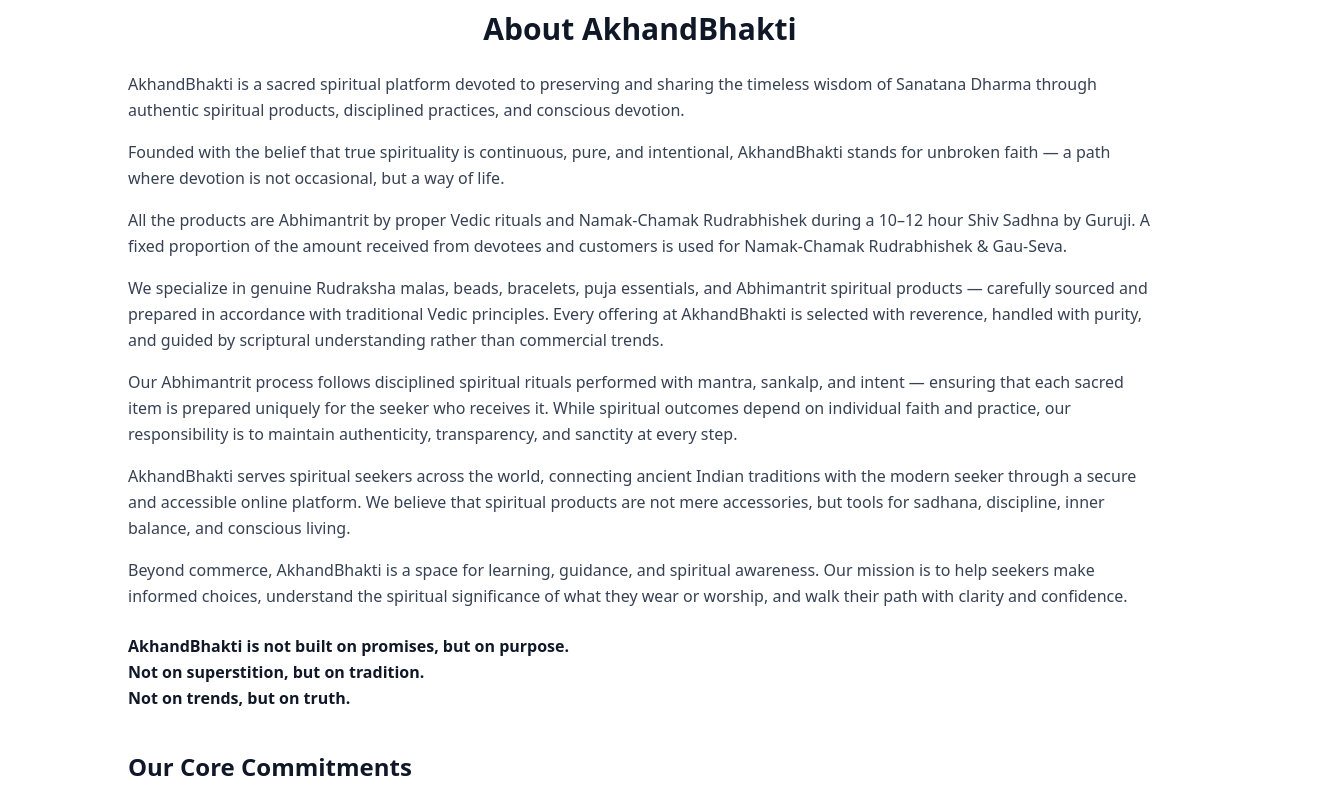
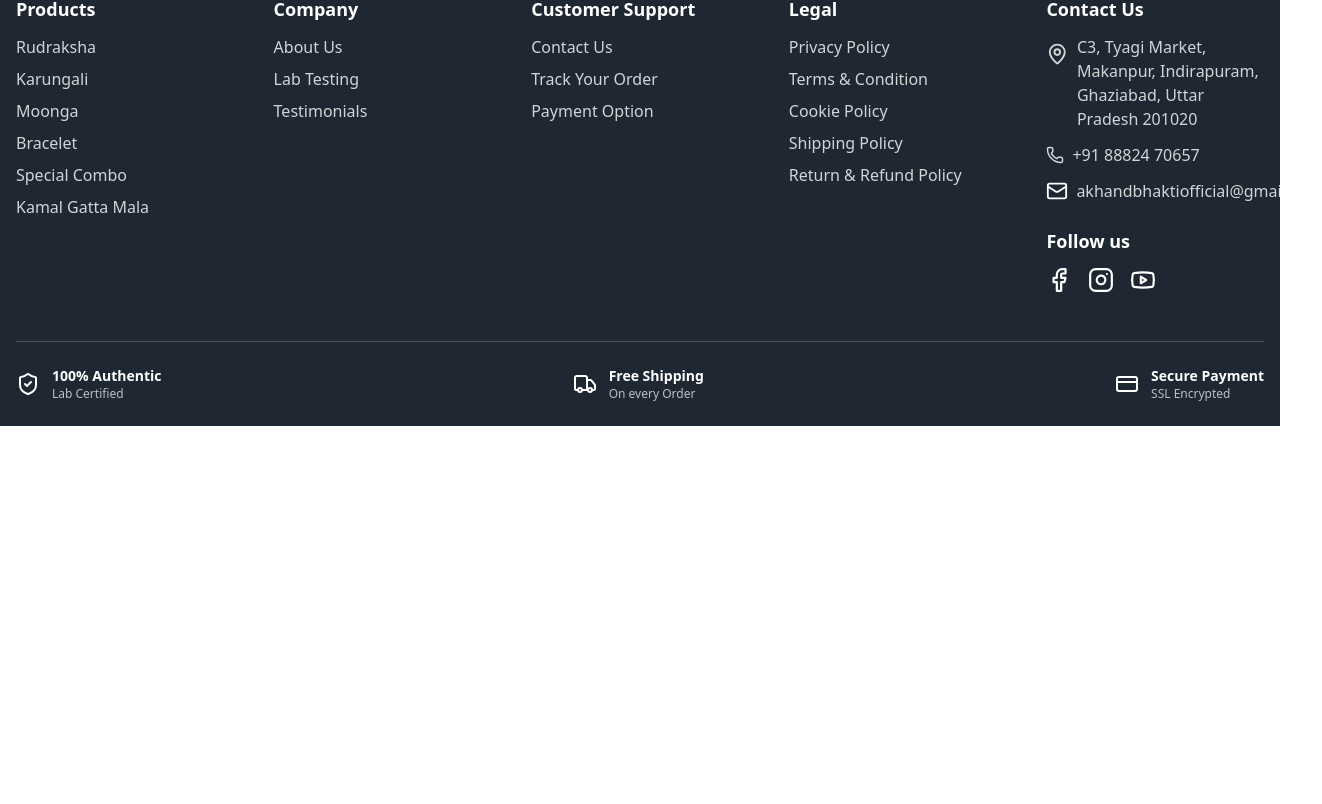
Before and after one commit to Akhand-Bhakti/akhandbhakti-frontend, a Next.js app: page /about in a window 1280 px wide. Shown: the part 3216-4020 px from the top of the page, 1322 px wide, since content can reach past the window. After the commit the page ends 3642 px from the top, so only its background shows below. Built offline with nearby package versions, Linux system fonts and the light colour scheme; no server answers.

Commit message:
updated about section

```diff
--- a/src/app/about/page.tsx
+++ b/src/app/about/page.tsx
@@ -216,86 +216,6 @@
           </div>
         </div>
       </section>
-      {/* ================= FULL ABOUT TEXT (ALL IN ONE PLACE) ================= */}
-      <section className="py-20 px-6 bg-white">
-        <div className="max-w-5xl mx-auto">
-          <h2 className="text-3xl font-bold text-gray-900 text-center">
-            About AkhandBhakti
-          </h2>
-
-          <p className="mt-6 text-gray-700 leading-relaxed">
-            AkhandBhakti is a sacred spiritual platform devoted to preserving
-            and sharing the timeless wisdom of Sanatana Dharma through authentic
-            spiritual products, disciplined practices, and conscious devotion.
-          </p>
-
-          <p className="mt-4 text-gray-700 leading-relaxed">
-            Founded with the belief that true spirituality is continuous, pure,
-            and intentional, AkhandBhakti stands for unbroken faith — a path
-            where devotion is not occasional, but a way of life.
-          </p>
-
-          <p className="mt-4 text-gray-700 leading-relaxed">
-            All the products are Abhimantrit by proper Vedic rituals and
-            Namak-Chamak Rudrabhishek during a 10–12 hour Shiv Sadhna by Guruji.
-            A fixed proportion of the amount received from devotees and
-            customers is used for Namak-Chamak Rudrabhishek & Gau-Seva.
-          </p>
-
-          <p className="mt-4 text-gray-700 leading-relaxed">
-            We specialize in genuine Rudraksha malas, beads, bracelets, puja
-            essentials, and Abhimantrit spiritual products — carefully sourced
-            and prepared in accordance with traditional Vedic principles. Every
-            offering at AkhandBhakti is selected with reverence, handled with
-            purity, and guided by scriptural understanding rather than
-            commercial trends.
-          </p>
-
-          <p className="mt-4 text-gray-700 leading-relaxed">
-            Our Abhimantrit process follows disciplined spiritual rituals
-            performed with mantra, sankalp, and intent — ensuring that each
-            sacred item is prepared uniquely for the seeker who receives it.
-            While spiritual outcomes depend on individual faith and practice,
-            our responsibility is to maintain authenticity, transparency, and
-            sanctity at every step.
-          </p>
-
-          <p className="mt-4 text-gray-700 leading-relaxed">
-            AkhandBhakti serves spiritual seekers across the world, connecting
-            ancient Indian traditions with the modern seeker through a secure
-            and accessible online platform. We believe that spiritual products
-            are not mere accessories, but tools for sadhana, discipline, inner
-            balance, and conscious living.
-          </p>
-
-          <p className="mt-4 text-gray-700 leading-relaxed">
-            Beyond commerce, AkhandBhakti is a space for learning, guidance, and
-            spiritual awareness. Our mission is to help seekers make informed
-            choices, understand the spiritual significance of what they wear or
-            worship, and walk their path with clarity and confidence.
-          </p>
-
-          <p className="mt-6 font-semibold text-gray-900 leading-relaxed">
-            AkhandBhakti is not built on promises, but on purpose.
-            <br />
-            Not on superstition, but on tradition.
-            <br />
-            Not on trends, but on truth.
-          </p>
-
-          <h3 className="mt-10 text-2xl font-bold text-gray-900">
-            Our Core Commitments
-          </h3>
-
-          <ul className="mt-4 space-y-2 text-gray-700 leading-relaxed">
-            <li>• Authentic & natural spiritual products</li>
-            <li>• Transparency in sourcing and certification</li>
-            <li>• Respect for Vedic traditions and practices</li>
-            <li>• Guidance over selling</li>
-            <li>• Faith with responsibility</li>
-          </ul>
-        </div>
-      </section>
     </main>
   );
 }
--- a/src/app/layout.tsx
+++ b/src/app/layout.tsx
@@ -3,6 +3,7 @@
 import Navbar from "@/components/Navbar/Navbar";
 import AuthProvider from "@/components/AuthProvider";
 import CartProvider from "@/components/cart/CartProvider";
+import Footer from "@/components/Footer";
 
 export const metadata: Metadata = {
   title: "Akhand Bhakti",
@@ -24,6 +25,7 @@
               <Navbar />
             </header>
             {children}
+            <Footer />
           </CartProvider>
         </AuthProvider>
       </body>
--- a/src/app/page.tsx
+++ b/src/app/page.tsx
@@ -1,6 +1,5 @@
 import About from "@/components/About";
 import Banner from "@/components/Banner";
-import Footer from "@/components/Footer";
 import GallerySection from "@/components/Gallery";
 import LabTested from "@/components/LabTested";
 import ProductSection from "@/components/Product";
@@ -17,7 +16,6 @@
       <About />
       <LabTested />
       <TestimonialCarousel />
-      <Footer />
     </>
   );
 }
```
